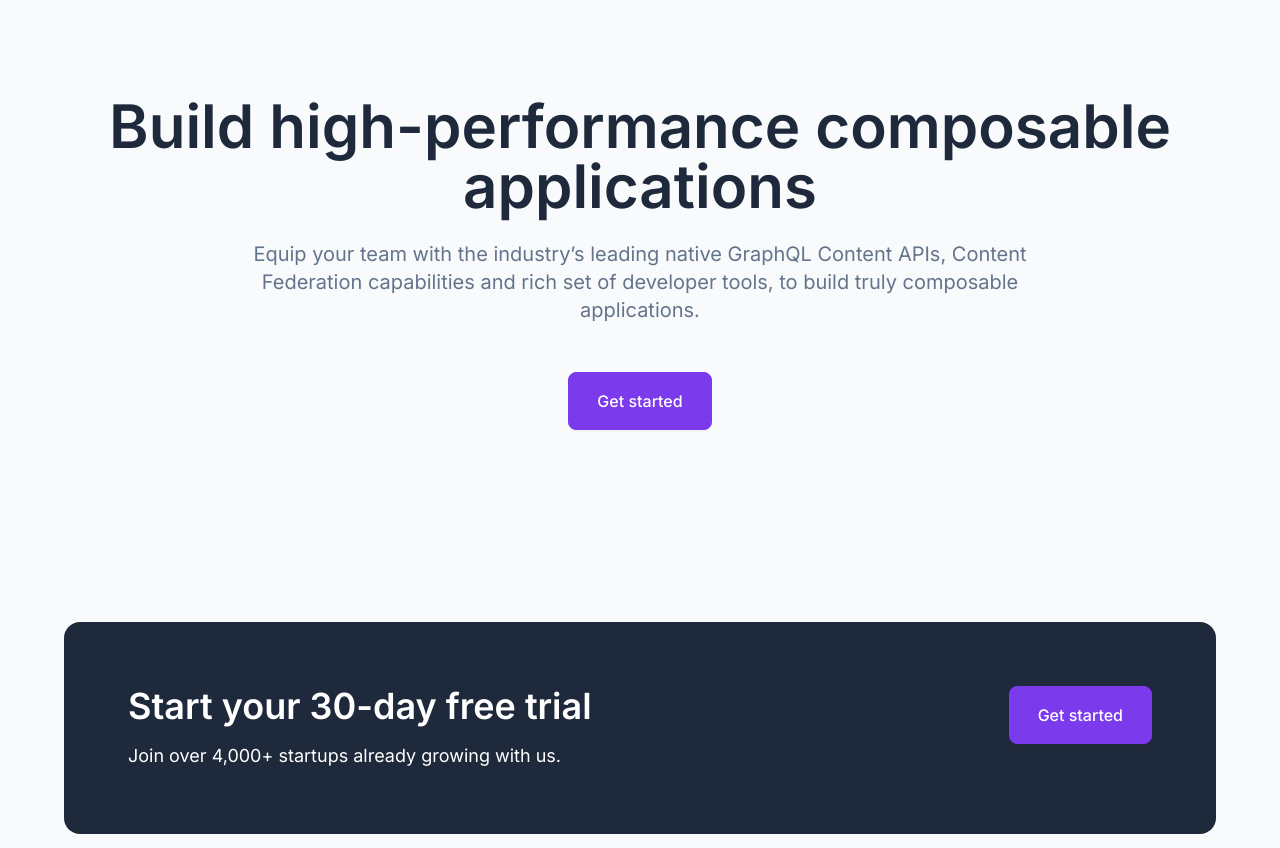
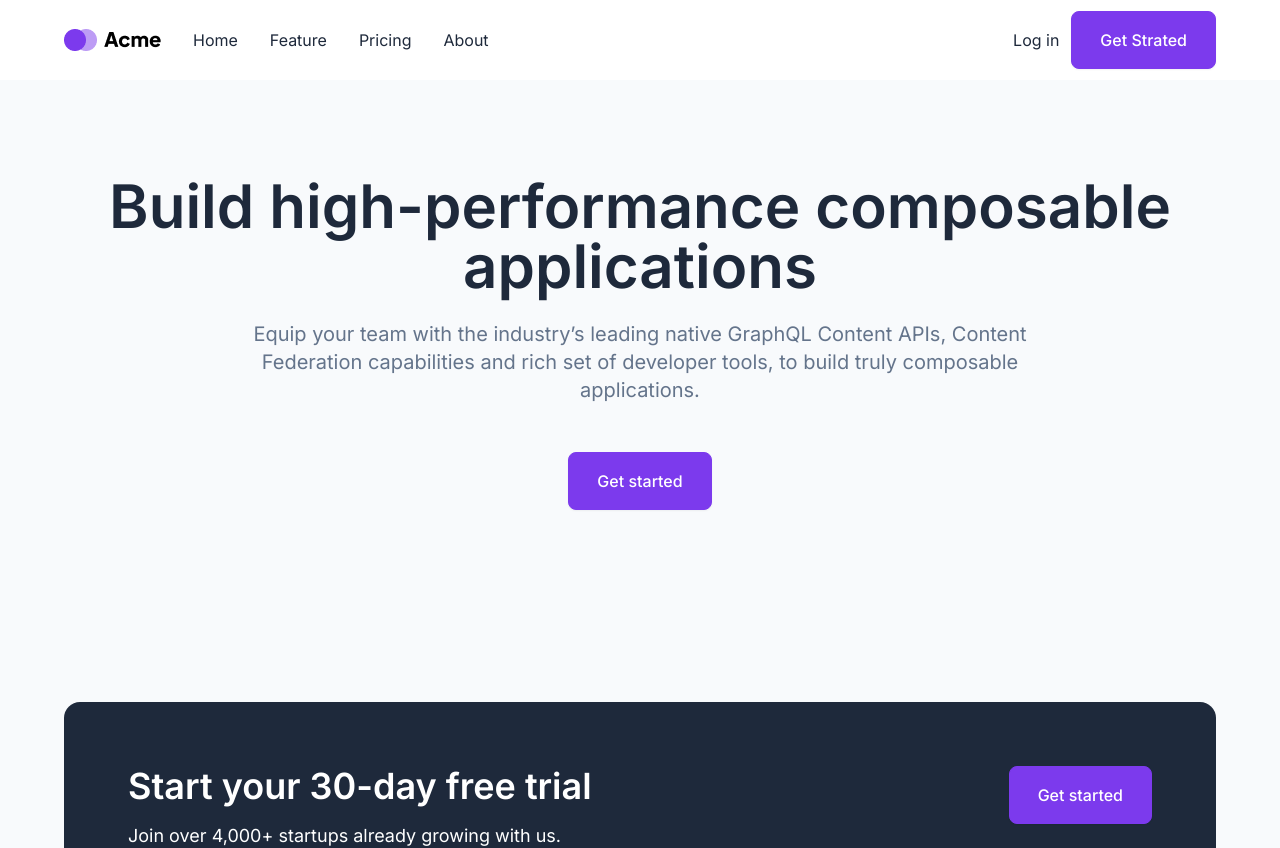
Before and after one commit to shbaaaaz/acme, a Next.js app: page / in a window 1280 px wide. Shown: the top 848 px of the page. Built offline with nearby package versions, Linux system fonts and the light colour scheme.

Commit message:
Feat: Added header component

```diff
--- a/src/app/layout.tsx
+++ b/src/app/layout.tsx
@@ -1,6 +1,7 @@
 import type { Metadata } from "next";
 import { Inter } from "next/font/google";
 import "./globals.css";
+import { Header } from "@/components/Header";
 
 const inter = Inter({ subsets: ["latin"] });
 
@@ -16,7 +17,9 @@ export default function RootLayout({
 }>) {
   return (
     <html lang="en">
-      <body className={inter.className}>{children}</body>
+      <body className={inter.className}>
+      <Header/>
+      {children}</body>
     </html>
   );
 }
--- /dev/null
+++ b/src/components/Header.tsx
@@ -0,0 +1,66 @@
+import logo from '../../public/logo.png';
+import { Fragment } from 'react';
+import Image from 'next/image';
+import Link from 'next/link';
+import { Cta } from './Cta';
+
+type NavItem = {
+  id: number;
+  image?: string;
+  altText?: string;
+  text?: string;
+};
+
+export const Header = () => {
+  const header = {
+    navItems: [
+      {
+        id: 0,
+        image: logo,
+        altText: 'logo',
+      },
+      {
+        id: 1,
+        text: 'Home',
+      },
+      {
+        id: 2,
+        text: 'Feature',
+      },
+      {
+        id: 3,
+        text: 'Pricing',
+      },
+      {
+        id: 4,
+        text: 'About',
+      },
+    ] as NavItem[],
+  };
+
+  return (
+    <header className='h-20 flex flex-col justify-center md:px-8 bg-white text-dark'>
+      <div className='px-8 flex justify-between items-center'>
+        <ul className='flex items-center gap-8'>
+          {header.navItems.map((headerItem) => (
+            <Fragment key={headerItem.id}>
+              {headerItem.id === 0 ? (
+                <Image src={headerItem.image!} alt={headerItem.altText!} />
+              ) : (
+                <li className='hidden md:block'>
+                  <Link href='#'>{headerItem.text}</Link>
+                </li>
+              )}
+            </Fragment>
+          ))}
+        </ul>
+        <div className='flex items-center gap-3'>
+          <Link href='#' className='hidden md:block'>
+            Log in
+          </Link>
+          <Cta text="Get Strated"/>
+        </div>
+      </div>
+    </header>
+  );
+};
```
Also changed, not shown: public/logo.png (added).
